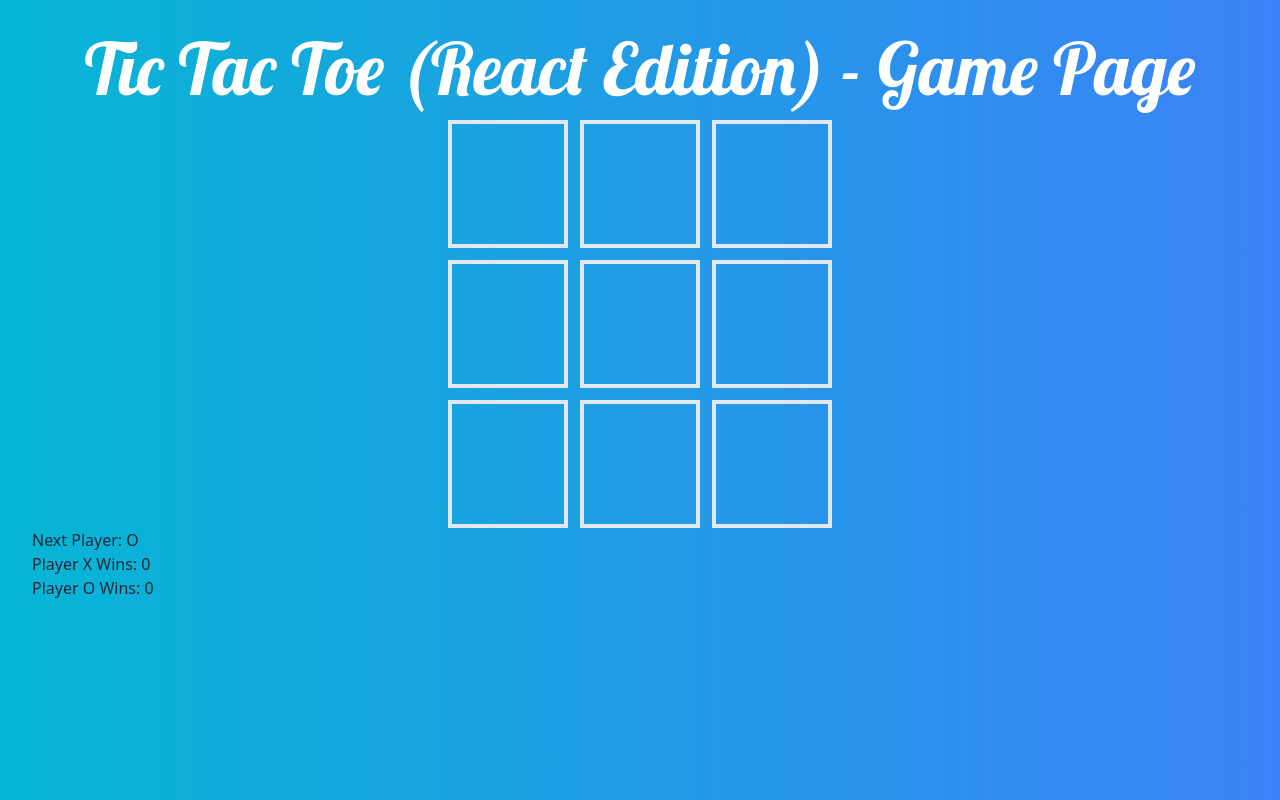
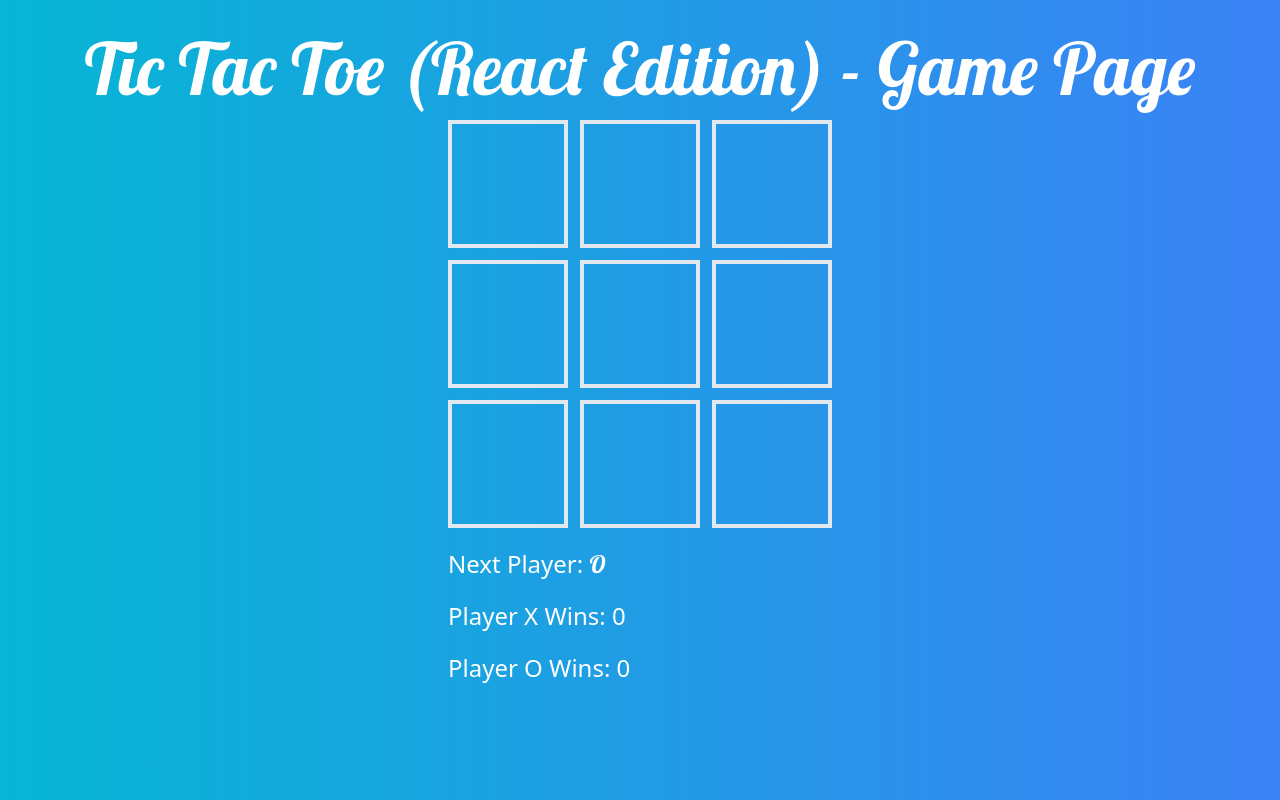
Before and after one commit to tibbdev/react-tictactoe, a React (Vite) app: page / in a window 1280 px wide. Built offline with nearby package versions, Linux system fonts and the light colour scheme.

Commit message:
formatting tweaks

```diff
--- a/src/Game.tsx
+++ b/src/Game.tsx
@@ -124,10 +124,10 @@ function Game() {
                )
                }
             </div>
-            <div>
-               <p>Next Player: <span>{currentPlayer}</span></p>
-               <p>Player X Wins: <span>{scores["X"]}</span></p>
-               <p>Player O Wins: <span>{scores["O"]}</span></p>
+            <div className="mx-auto w-96 text-2xl text-serif">
+               <p className="text-white mt-5">Next Player: <span className="font-display">{currentPlayer}</span></p>
+               <p className="text-white mt-5">Player X Wins: <span>{scores["X"]}</span></p>
+               <p className="text-white mt-5">Player O Wins: <span>{scores["O"]}</span></p>
             </div>
          </div>
       </div>
```
